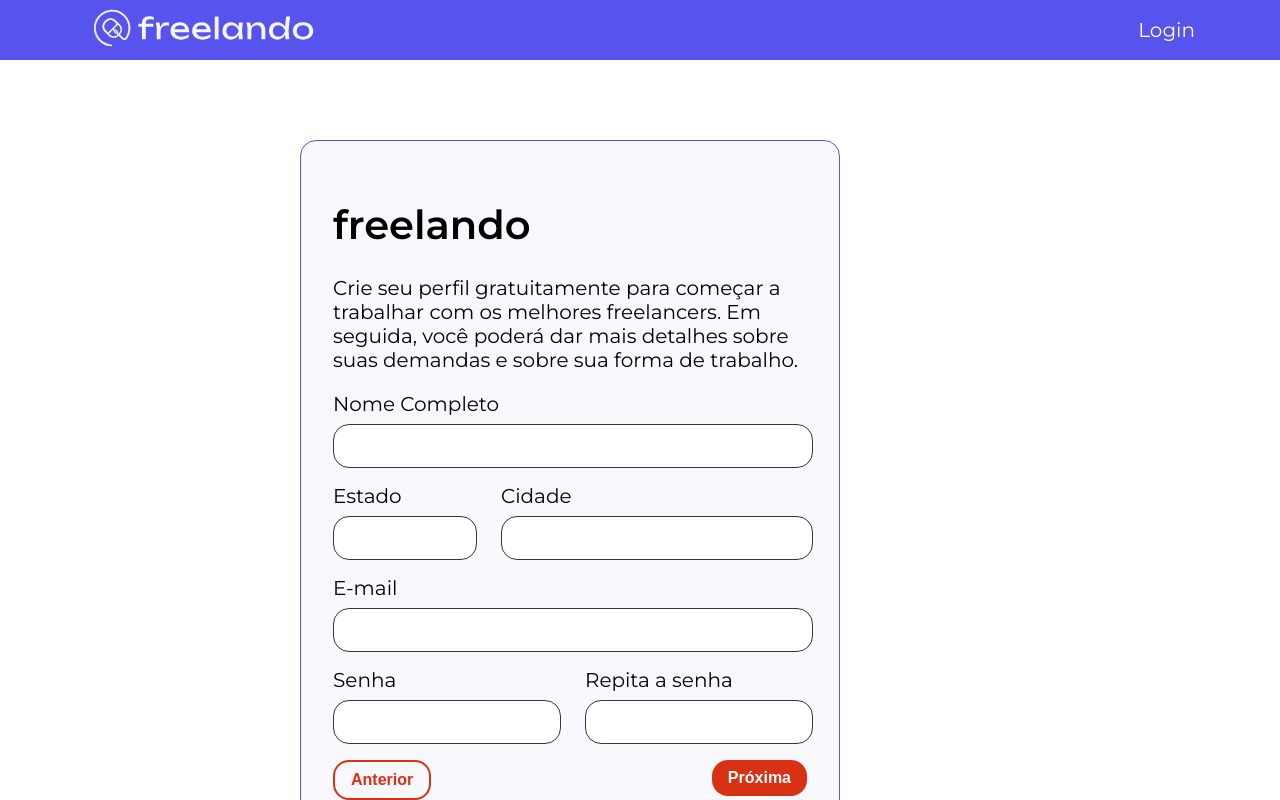
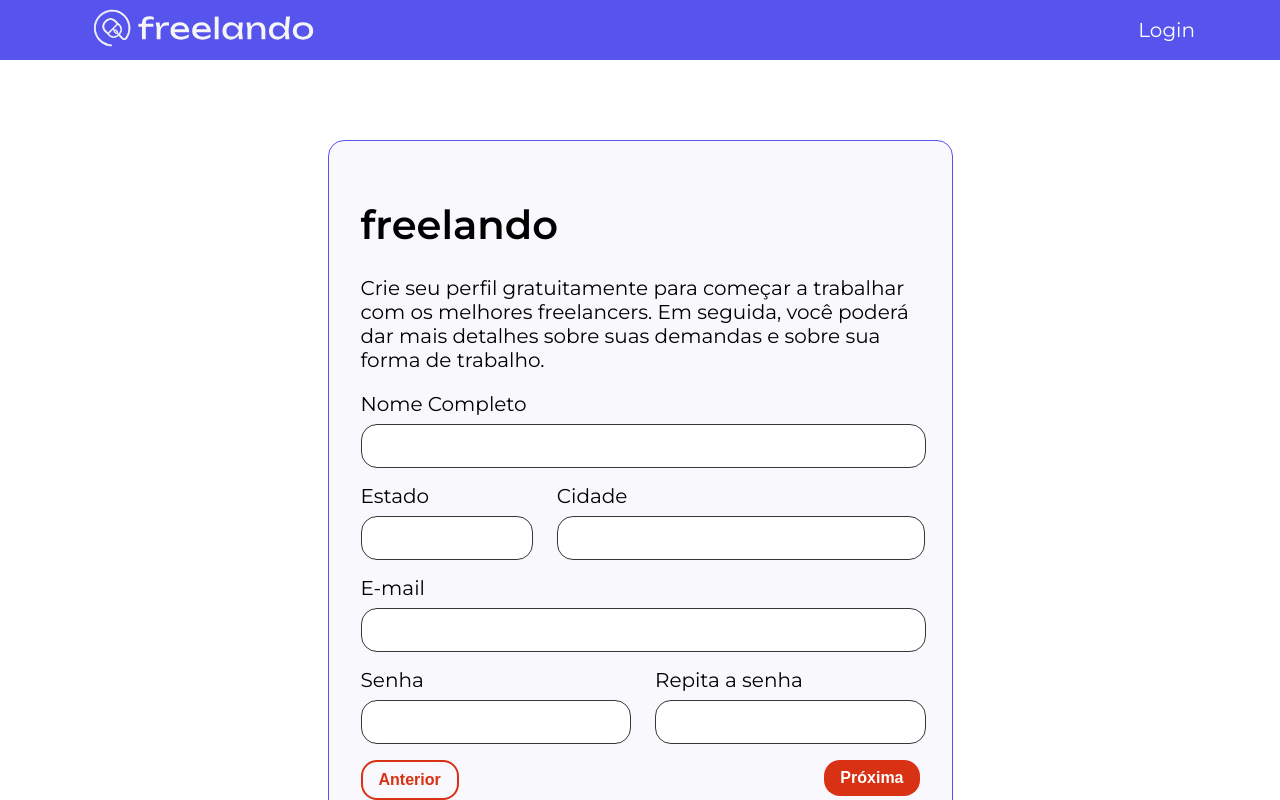
Before and after one commit to PedroPassos081/freelando, a React (Create React App) app: page / in a window 1280 px wide. Shown: the top 800 px of the page. Built offline with nearby package versions, Linux system fonts and the light colour scheme.

Commit message:
Arrumando o container do projeto

```diff
--- a/src/App.js
+++ b/src/App.js
@@ -34,9 +34,8 @@ function App() {
           </Row>
         </Container>
       </Cabecalho>
-      <Container style={{ margin: '80px 0' }}>
       <Row justify="center">
-          <Col lg={6} md={8} sm={12}>
+        <Col xxx={6} xxl={6} lg={6} md={8} sm={12} style={{ margin: '80px 0' }}>
           <Card >
             <Tipografia variante='h1' componente='h1'>
               freelando
@@ -122,7 +121,6 @@ function App() {
           </Row>
         </Container>
       </Rodape>
-      </Container>
     </ProvedorTema >
   );
 }
```
Lines whose indentation alone changed are shown as unchanged.
